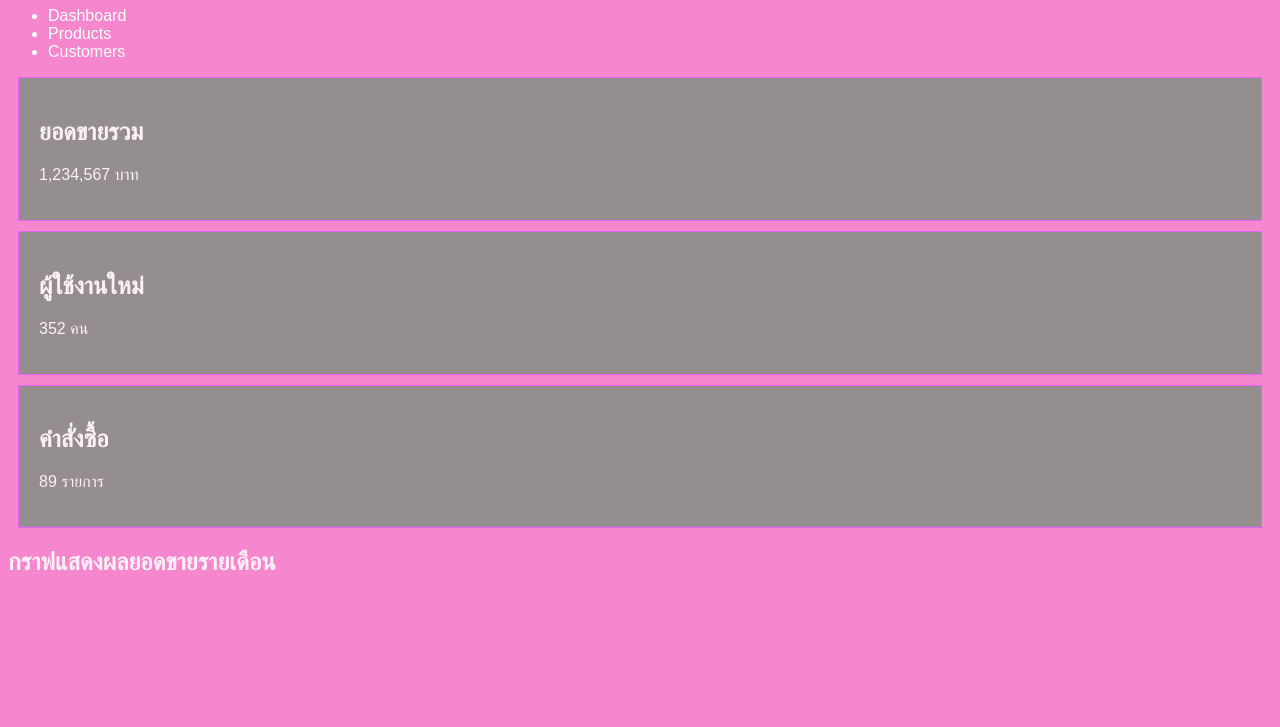
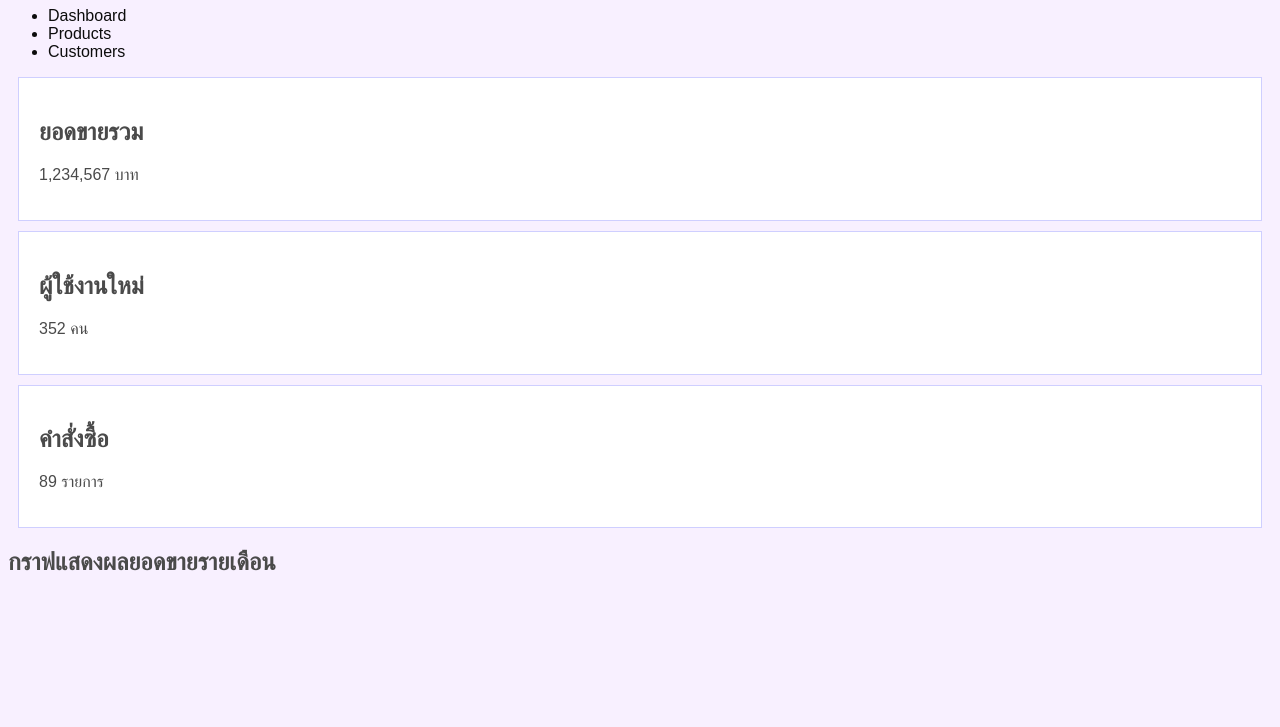
Before and after one commit to willasinee/data-visualization-dashboard, a plain HTML site: page index.html in a window 1280 px wide. Shown: the part 73-800 px from the top of the page. Drawn offline with Linux system fonts and the light colour scheme.

Commit message:
ส่งงาน

```diff
--- a/style.css
+++ b/style.css
@@ -2,14 +2,14 @@
   box-sizing: border-box;
 }
 :root {
-  --primary-color: #f88fc7;
-  --secondary-color: #DA70D6;
-  --background-color: #f686cd;
-  --surface-color: #948e8e;
-  --text-color: #FFF0F5;
-  --border-color: #e860fd;
+  --primary-color: #9067C6;    /* ม่วงลาเวนเดอร์เข้ม - สีไฮไลท์หลัก */
+  --secondary-color: #D4BFFF;  /* ม่วงอ่อนพาสเทล - สีเสริม */
+  --background-color: #F8F0FF; /* ม่วงอ่อนมาก - พื้นหลังหลัก */
+  --surface-color: #FFFFFF;   /* ขาวบริสุทธิ์ - พื้นหลังการ์ด */
+  --text-color: #4A4A4A;      /* เทาเข้ม - ตัวหนังสือ */
+  --border-color: #CFCFFF;    /* ฟ้า/ม่วงอ่อน - เส้นขอบ */
+  --nav-hover-color: #EFEAFF; /* ม่วงอ่อนสำหรับ Hover */
 }
-
 body {
   font-family: "Prompt", sans-serif;
   background-color: var(--background-color);;
@@ -31,6 +31,6 @@ body {
 }
 UL,li,a {
     text-decoration: none;
-    color: white;
+    color: rgb(12, 12, 12);
     -moz-text-decoration-line: none;
 }
```
Also changed, not shown: index.html (+1 -3 lines).
